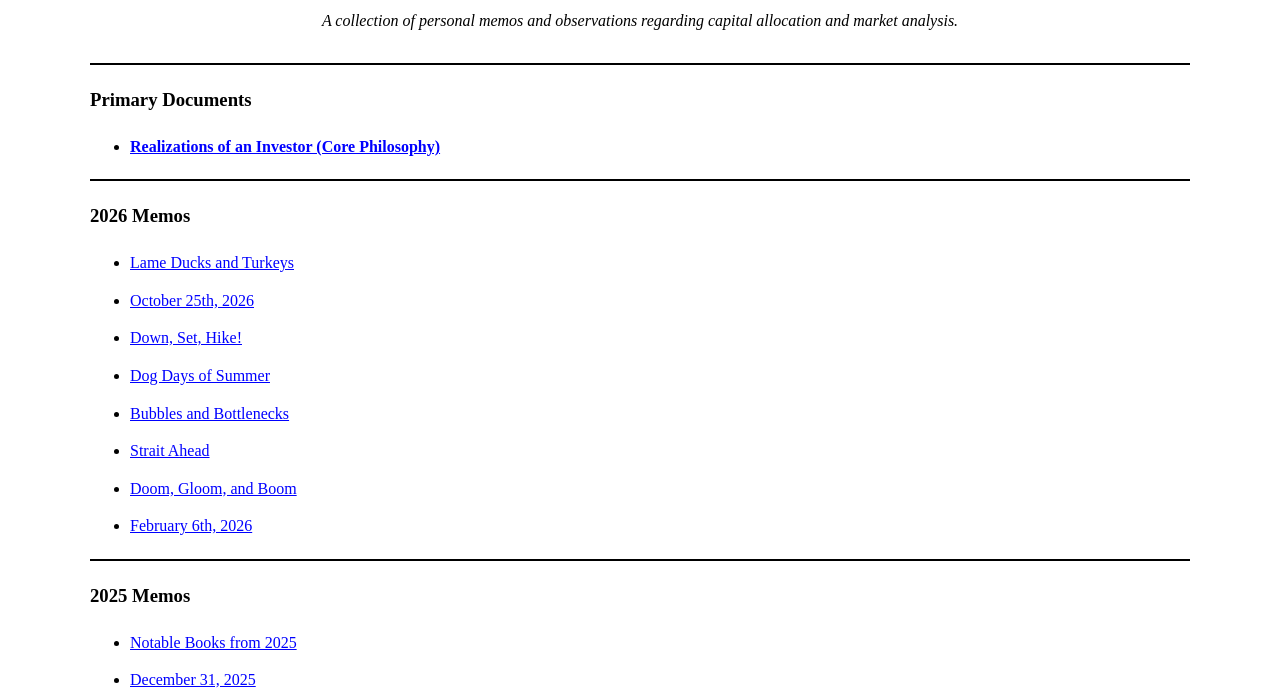
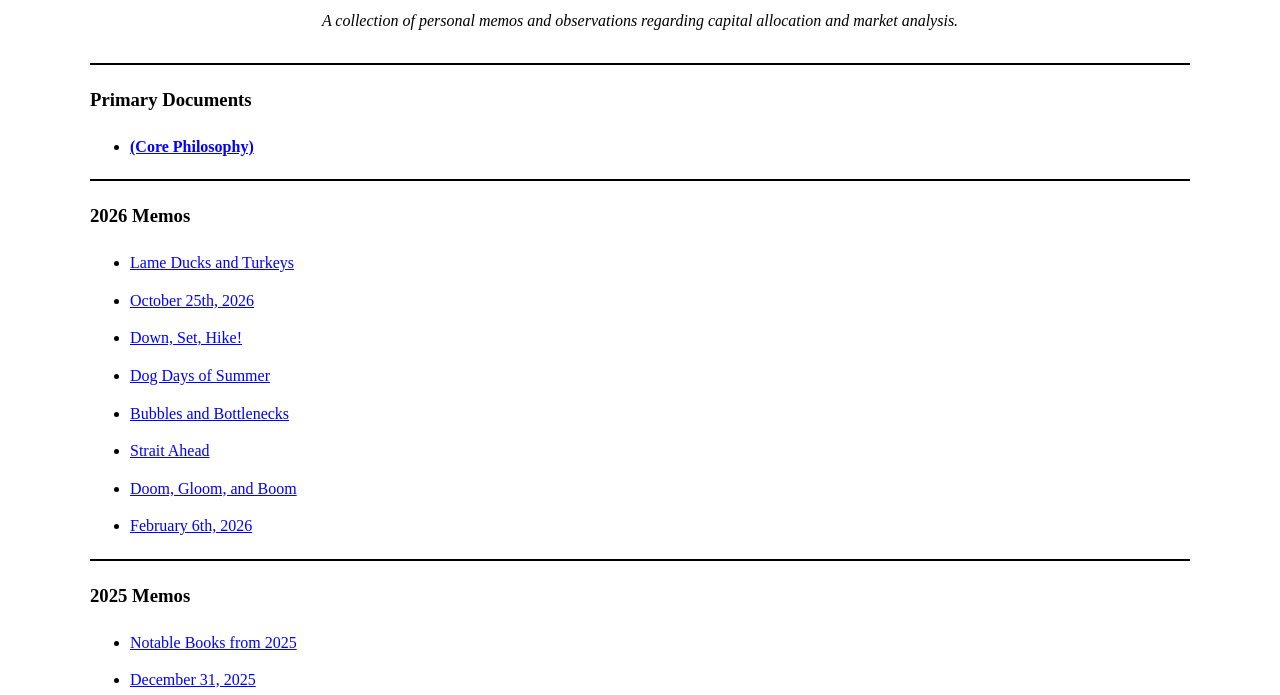
Before and after one commit to lukecagle99/Realizations-of-an-Investor, a plain HTML site: page index.html in a window 1280 px wide. Shown: the part 105-800 px from the top of the page. Drawn offline with Linux system fonts and the light colour scheme; no server answers.

Commit message:
Update index.html

```diff
--- a/index.html
+++ b/index.html
@@ -90,7 +90,7 @@
 
     <h3>Primary Documents</h3>
     <ul>
-        <li><a href="Realizations%20of%20an%20Investor.pdf" target="_blank" rel="noopener noreferrer"><strong>Realizations of an Investor (Core Philosophy)</strong></a></li>
+        <li><a href="Core%20Philosophy.pdf" target="_blank" rel="noopener noreferrer"><strong>(Core Philosophy)</strong></a></li>
     </ul>
 
     <hr>
```
